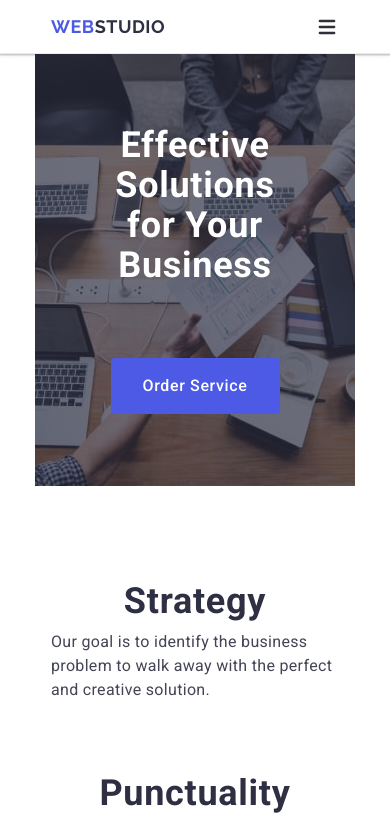
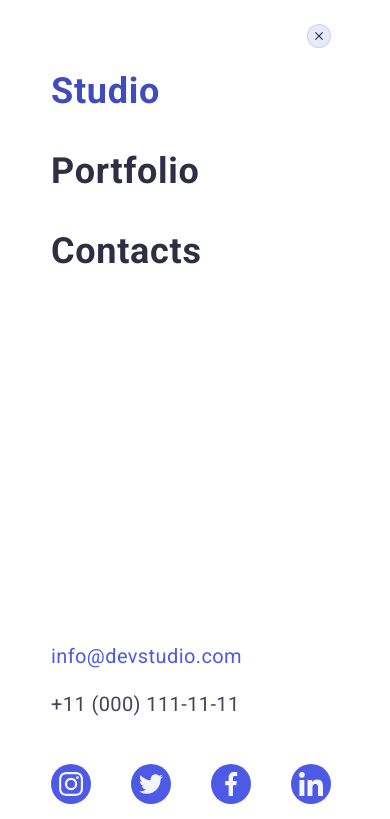
Before and after one commit to YuliaTitkova/goit-markup-hw-06, a plain HTML site: page index.html in a window 390 px wide. Both pictures are taken after a click on the button 327 px from the left and 26 px from the top of the page. Shown: the top 819 px of the page. Drawn offline with nearby package versions, Linux system fonts and the light colour scheme.

Commit message:
final hw

```diff
--- a/index.html
+++ b/index.html
@@ -61,9 +61,9 @@
         </button>
       </div>
 
-      <div class="mobile-menu">
+      <div class="mobile-menu" data-menu>
         <div class="container mobile-menu-container">
-          <button class="mobile-menu-close">
+          <button class="mobile-menu-close" data-menu-close>
             <svg class="mobile-menu-icon" width="8" height="8">
               <use href="./images/icons.svg#icon-modal-close"></use>
             </svg>
@@ -849,5 +849,6 @@
     </div>
 
     <script src="./js/modal.js"></script>
+    <script src="./js/menu.js"></script>
   </body>
 </html>
--- /dev/null
+++ b/js/menu.js
@@ -0,0 +1,18 @@
+(() => {
+  const refs = {
+    // Додати атрибут data-modal-open на кнопку відкриття
+    openModalBtn: document.querySelector("[data-menu-open]"),
+    // Додати атрибут data-modal-close на кнопку закриття
+    closeModalBtn: document.querySelector("[data-menu-close]"),
+    // Додати атрибут data-modal на бекдроп модалки
+    modal: document.querySelector("[data-menu]"),
+  };
+
+  refs.openModalBtn.addEventListener("click", toggleModal);
+  refs.closeModalBtn.addEventListener("click", toggleModal);
+
+  function toggleModal() {
+    // is-open це клас який буде додаватися/забиратися на бекдроп при натисканні на кнопки
+    refs.modal.classList.toggle("is-open");
+  }
+})();
```
